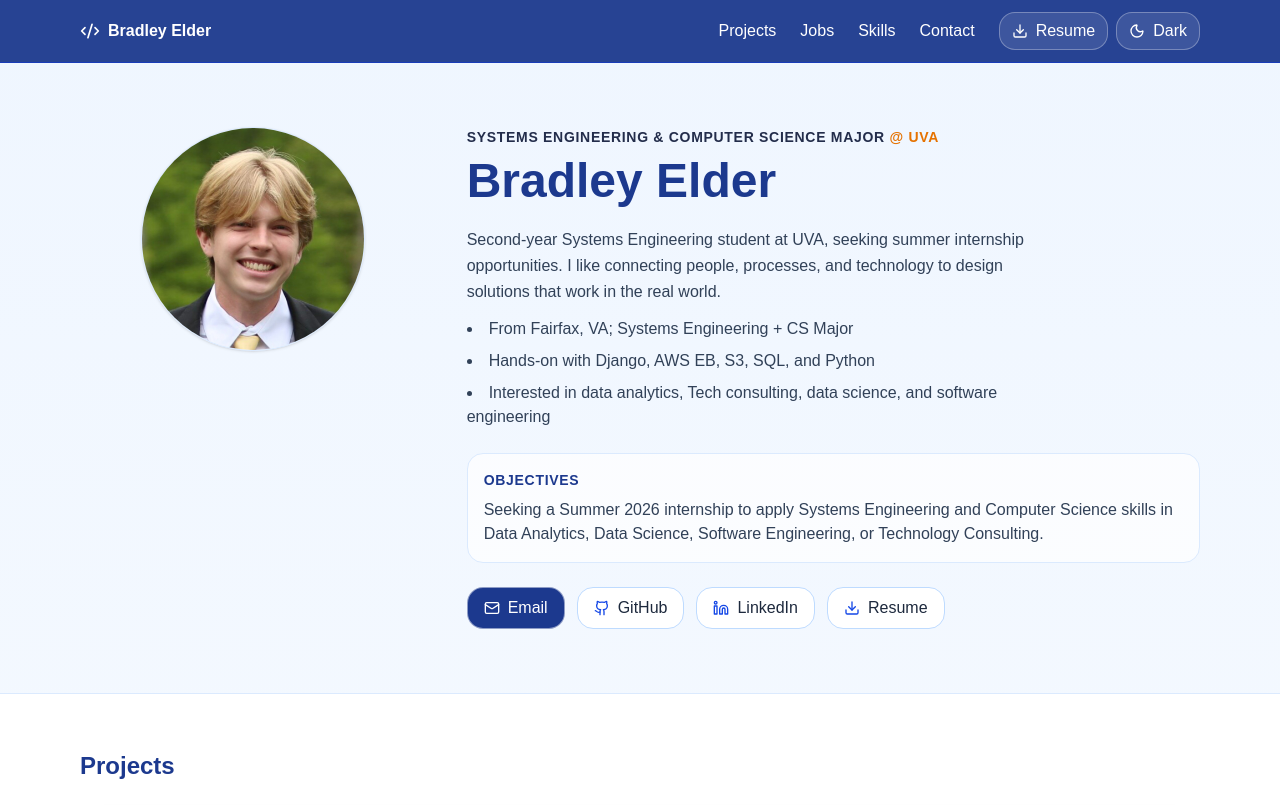
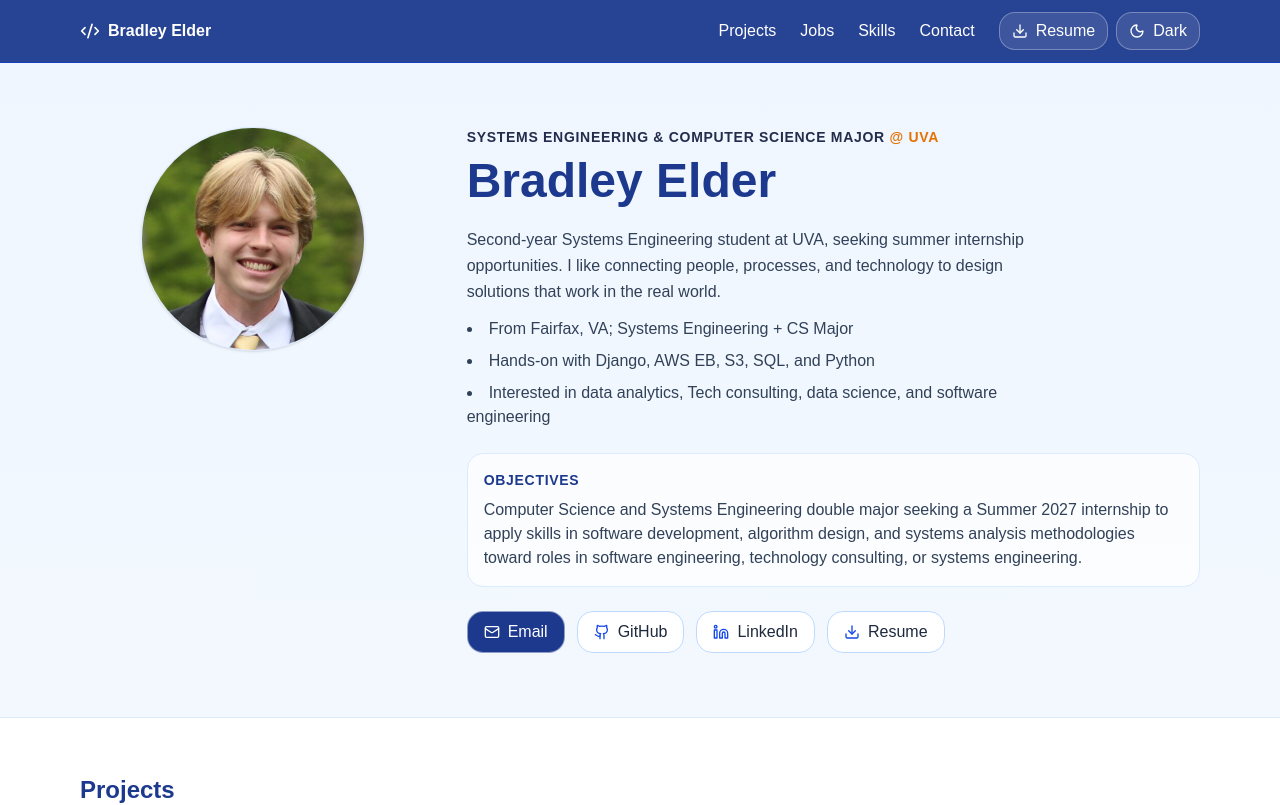
Before and after one commit to BradleyE99/Bradley-s-Portfolio, a Next.js app: page / in a window 1280 px wide. Shown: the top 805 px of the page. Built offline with nearby package versions, Linux system fonts and the light colour scheme.

Commit message:
Update objectives text for Summer 2027 internship

```diff
--- a/app/page.js
+++ b/app/page.js
@@ -72,7 +72,7 @@ const PROFILE = {
     "Interested in data analytics, Tech consulting, data science, and software engineering",
   ],
   objectives: [
-    "Seeking a Summer 2026 internship to apply Systems Engineering and Computer Science skills in Data Analytics, Data Science, Software Engineering, or Technology Consulting.",
+    "Computer Science and Systems Engineering double major seeking a Summer 2027 internship to apply skills in software development, algorithm design, and systems analysis methodologies toward roles in software engineering, technology consulting, or systems engineering.",
   ],
 };
 
```
